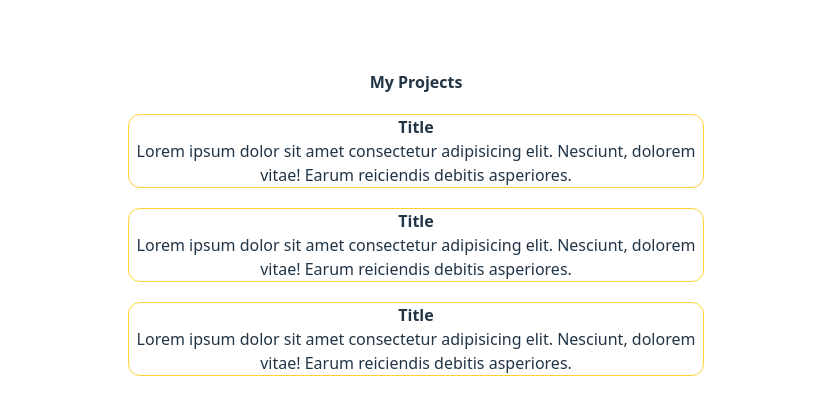
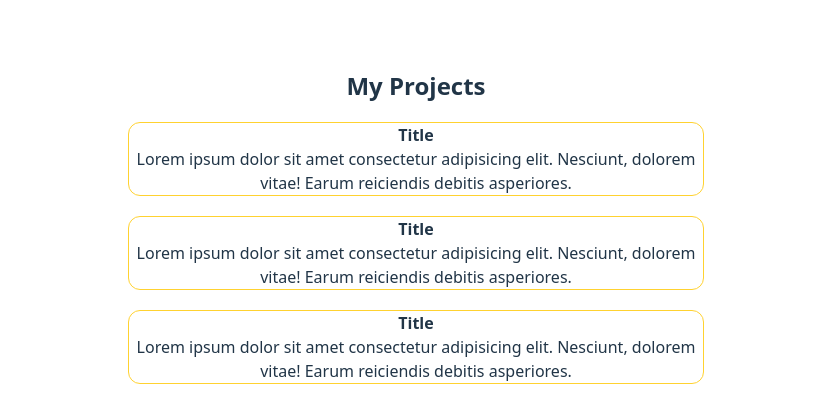
Before and after one commit to raihanph21/myportfolio, a React (Vite) app: page / in a window 1280 px wide. Shown: the part 518-927 px from the top of the page, without its empty margins (224-1055 px from the left). Built offline with nearby package versions, Linux system fonts and the light colour scheme.

Commit message:
chore: install react-icons

```diff
--- a/package.json
+++ b/package.json
@@ -13,6 +13,7 @@
     "@tailwindcss/vite": "^4.1.18",
     "react": "^19.2.0",
     "react-dom": "^19.2.0",
+    "react-icons": "^5.5.0",
     "tailwindcss": "^4.1.18"
   },
   "devDependencies": {
--- a/src/App.jsx
+++ b/src/App.jsx
@@ -2,6 +2,7 @@ import "./index.css";
 import Navbar from "./components/Navbar";
 import Jumbotron from "./components/Jumbotron";
 import Projects from "./components/Projects";
+import Skills from "./components/Skills";
 
 function App() {
   return (
@@ -9,6 +10,7 @@ function App() {
       <Navbar />
       <Jumbotron />
       <Projects />
+      <Skills />
       {/* <div>
         <a href="https://vite.dev" target="_blank">
           <img src={viteLogo} className="logo" alt="Vite logo" />
--- a/src/components/Projects.jsx
+++ b/src/components/Projects.jsx
@@ -3,7 +3,7 @@ import ProjectsCard from "./ProjectsCard";
 function Projects() {
   return (
     <div className="mt-40">
-      <h3 className="text-center font-bold">My Projects</h3>
+      <h3 className="text-center font-bold text-2xl">My Projects</h3>
       <ProjectsCard />
       <ProjectsCard />
       <ProjectsCard />
--- /dev/null
+++ b/src/components/Skills.jsx
@@ -0,0 +1,9 @@
+function Skills() {
+  return (
+    <div className="text-center">
+      <h3 className="font-bold text-2xl">My Expertise</h3>
+    </div>
+  );
+}
+
+export default Skills;
```
Also changed, not shown: 1 other file (tests, documents, lock files or other folders).
